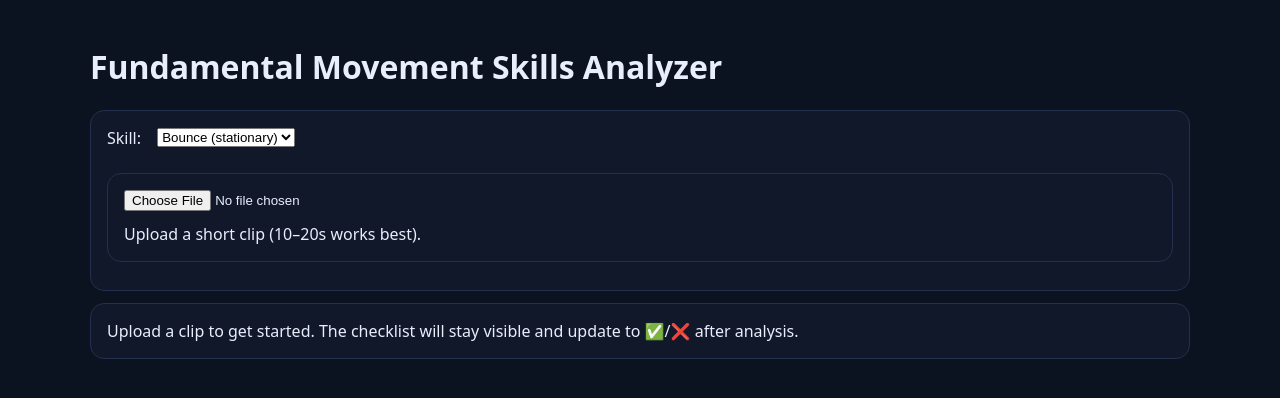
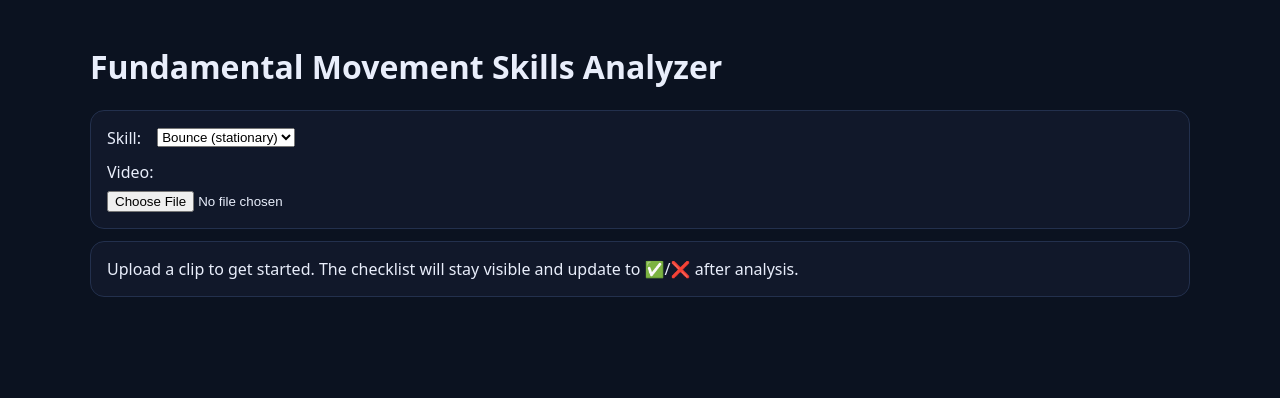
Before and after one commit to coach-hafiz/fms_analyzer, a Next.js app: page / in a window 1280 px wide. Shown: the top 398 px of the page. Built offline with nearby package versions, Linux system fonts and the light colour scheme.

Commit message:
Update Uploader.tsx

```diff
--- a/components/Uploader.tsx
+++ b/components/Uploader.tsx
@@ -1,14 +1,10 @@
 import React from 'react';
 
-export default function Uploader({onVideo}:{onVideo:(file:File)=>void}){
+export default function Uploader({onVideo}:{onVideo:(f:File)=>void}){
   return (
-    <div className="card vstack">
-      <div className="hstack">
-        <input id="file" type="file" accept="video/*" onChange={e=>{
-          const f=e.target.files?.[0]; if (f) onVideo(f);
-        }}/>
-      </div>
-      <div className="muted">Upload a short clip (10–20s works best).</div>
+    <div className="vstack" style={{gap:8}}>
+      <label>Video:</label>
+      <input type="file" accept="video/*" onChange={e=>onVideo(e.target.files![0])}/>
     </div>
   );
 }
```
